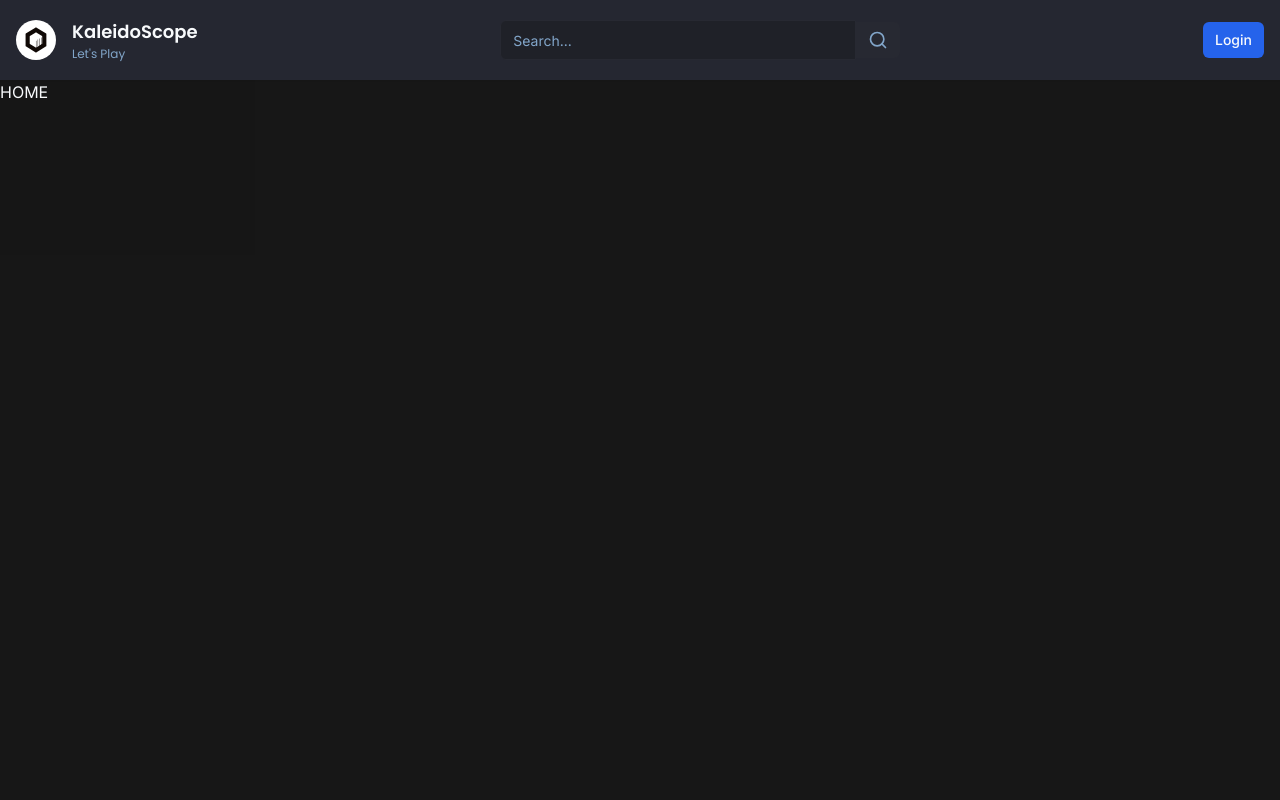
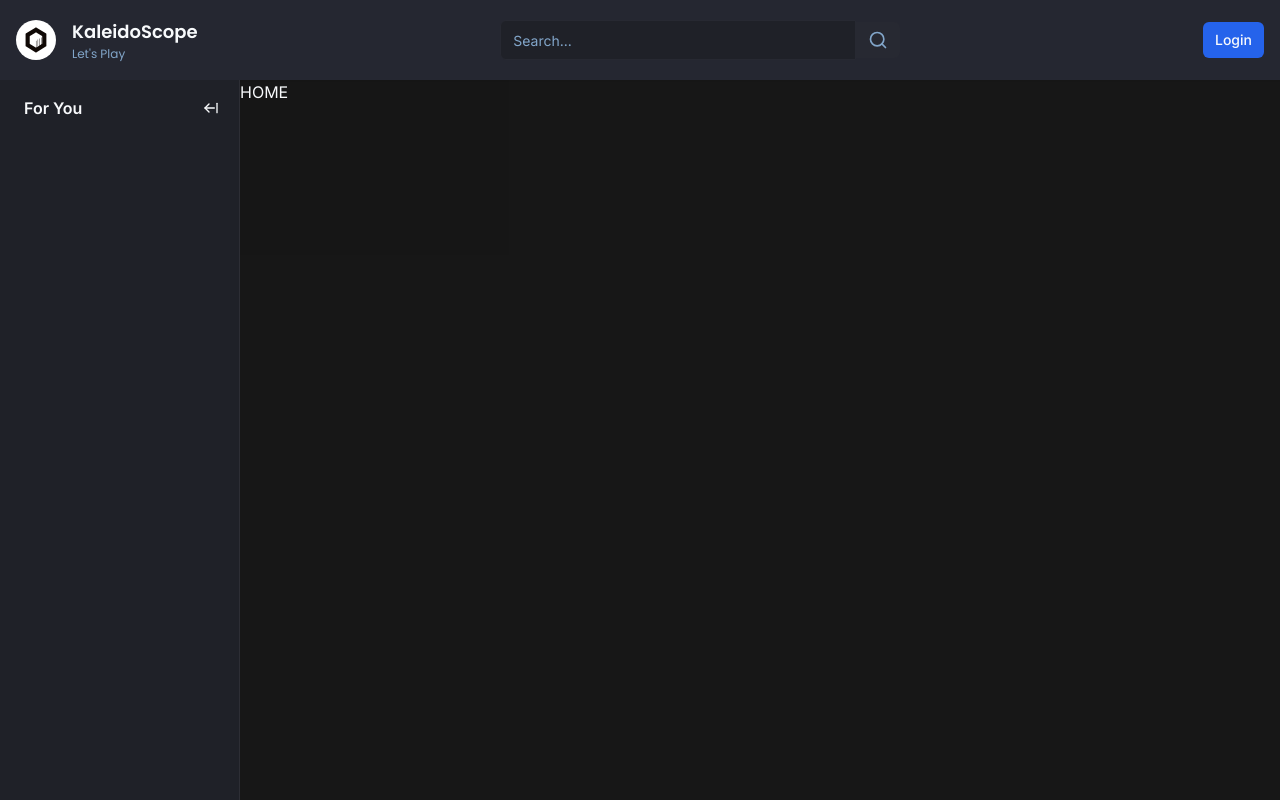
Before and after one commit to ankithacks/kaleido-Scope, a Next.js app: page / in a window 1280 px wide. Built offline with nearby package versions, Linux system fonts and the light colour scheme; no server answers.

Commit message:
added the sidebar files and necessary changes

```diff
--- /dev/null
+++ b/app/(browse)/_components/container.tsx
@@ -0,0 +1,34 @@
+"use client";
+import { cn } from "@/lib/utils";
+import { useSidebar } from "@/store/use-sidebar";
+import React from "react"
+
+import { useEffect } from "react";
+import { useMediaQuery } from "usehooks-ts";
+interface ContainerProps{
+    children: React.ReactNode;
+};
+
+export const Container=({
+    children
+}: ContainerProps)=>{
+    const matches=useMediaQuery("(max-width: 1024px)")
+    const {collapsed, onCollapse, onExpand}=useSidebar((state)=> state)
+    useEffect(() => {
+      if(matches){
+        onCollapse()
+      }
+      else{
+        onExpand()
+      }
+    }, [matches, onCollapse, onExpand])
+
+    return (
+        <div className={cn(
+            "flex-1",
+            collapsed ? "ml-[70px]" :"ml-[70px] lg:ml-60"
+        )}>
+            {children}
+        </div>
+    )
+}
--- /dev/null
+++ b/app/(browse)/_components/sidebar/index.tsx
@@ -0,0 +1,10 @@
+import { Toggle } from "./toggle"
+import { Wrapper } from "./wrapper"
+
+export const SideBar=()=>{
+    return (
+        <Wrapper>
+            <Toggle/>
+        </Wrapper>
+    )
+}
--- /dev/null
+++ b/app/(browse)/_components/sidebar/toggle.tsx
@@ -0,0 +1,42 @@
+"use client";
+
+import { Button } from "@/components/ui/button";
+import { useSidebar } from "@/store/use-sidebar";
+import { ArrowLeftFromLine, ArrowRightFromLine } from "lucide-react";
+import { Hint } from "@/components/hint";
+
+export const Toggle = () => {
+  const { collapsed, onExpand, onCollapse } = useSidebar((state) => state);
+  const label = collapsed ? "Expand" : "Collapse";
+  return (
+    <div>
+      {collapsed && (
+        <div className="hidden lg:flex w-full items-center justify-center pt-4 mb-4">
+          <Hint label={label} side="left" asChild>
+            <Button
+              onClick={onExpand}
+              className="h-auto p-2 ml-auto"
+              variant="ghost"
+            >
+              <ArrowRightFromLine />
+            </Button>
+          </Hint>
+        </div>
+      )}
+      {!collapsed && (
+        <div className="p-3 pl-6 mb-2 flex items-center w-full">
+          <p className="font-semibold text-primary">For You</p>
+          <Hint label={label} side="right" asChild>
+            <Button
+              className="h-auto p-2 ml-auto"
+              variant="ghost"
+              onClick={onCollapse}
+            >
+              <ArrowLeftFromLine className="h-4 w-4" />
+            </Button>
+          </Hint>
+        </div>
+      )}
+    </div>
+  );
+};
--- /dev/null
+++ b/app/(browse)/_components/sidebar/wrapper.tsx
@@ -0,0 +1,19 @@
+"use client";
+import { useSidebar } from "@/store/use-sidebar";
+import { cn } from "@/lib/utils";
+
+interface WrapperProps{
+    children: React.ReactNode;
+};
+
+export const Wrapper=({
+    children
+}:WrapperProps)=>{
+
+    const {collapsed}=useSidebar((state)=>state)
+    return (
+        <aside className={cn("fixed left-0 flex-col w-60 h-full bg-background border-r border-[#2D2E35] z-50", collapsed && "w-[70px]")}>
+            {children}
+        </aside>
+    )
+}
--- a/app/(browse)/layout.tsx
+++ b/app/(browse)/layout.tsx
@@ -1,11 +1,18 @@
 import React from "react";
 import { NavBar } from "./_components/navbar";
+import { SideBar } from "./_components/sidebar";
+import { Container } from "./_components/container";
 
 const BrowseLayout = ({ children }: { children: React.ReactNode }) => {
   return (
     <>
         <NavBar/>
-      <div className="flex h-full pt-20">{children}</div>
+      <div className="flex h-full pt-20">
+        <SideBar/>
+        <Container>
+        {children}
+        </Container>
+      </div>
     </>
   );
 };
--- /dev/null
+++ b/components/hint.tsx
@@ -0,0 +1,28 @@
+import {Tooltip, TooltipContent, TooltipProvider, TooltipTrigger} from "@/components/ui/tooltip"
+
+interface HintProps{
+    label: string;
+    children: React.ReactNode;
+    asChild?: boolean;
+    side?: "top" | "bottom" | "left" | "right";
+    align?: "start" | "center" | "end";
+}
+
+export const Hint=({
+    label, children, asChild, side, align
+}: HintProps)=>{
+    return (
+        <TooltipProvider>
+            <Tooltip delayDuration={0}>
+                <TooltipTrigger asChild={asChild}>
+                    {children}
+                </TooltipTrigger>
+                <TooltipContent className="text-black bg-white" side={side} align={align}>
+                    <p className="font-semibold">
+                        {label}
+                    </p>
+                </TooltipContent>
+            </Tooltip>
+        </TooltipProvider>
+    )
+}
--- /dev/null
+++ b/components/ui/tooltip.tsx
@@ -0,0 +1,30 @@
+"use client"
+
+import * as React from "react"
+import * as TooltipPrimitive from "@radix-ui/react-tooltip"
+
+import { cn } from "@/lib/utils"
+
+const TooltipProvider = TooltipPrimitive.Provider
+
+const Tooltip = TooltipPrimitive.Root
+
+const TooltipTrigger = TooltipPrimitive.Trigger
+
+const TooltipContent = React.forwardRef<
+  React.ElementRef<typeof TooltipPrimitive.Content>,
+  React.ComponentPropsWithoutRef<typeof TooltipPrimitive.Content>
+>(({ className, sideOffset = 4, ...props }, ref) => (
+  <TooltipPrimitive.Content
+    ref={ref}
+    sideOffset={sideOffset}
+    className={cn(
+      "z-50 overflow-hidden rounded-md border bg-popover px-3 py-1.5 text-sm text-popover-foreground shadow-md animate-in fade-in-0 zoom-in-95 data-[state=closed]:animate-out data-[state=closed]:fade-out-0 data-[state=closed]:zoom-out-95 data-[side=bottom]:slide-in-from-top-2 data-[side=left]:slide-in-from-right-2 data-[side=right]:slide-in-from-left-2 data-[side=top]:slide-in-from-bottom-2",
+      className
+    )}
+    {...props}
+  />
+))
+TooltipContent.displayName = TooltipPrimitive.Content.displayName
+
+export { Tooltip, TooltipTrigger, TooltipContent, TooltipProvider }
--- a/package.json
+++ b/package.json
@@ -13,6 +13,7 @@
     "@clerk/themes": "^2.1.19",
     "@prisma/client": "^5.18.0",
     "@radix-ui/react-slot": "^1.1.0",
+    "@radix-ui/react-tooltip": "^1.1.2",
     "class-variance-authority": "^0.7.0",
     "clsx": "^2.1.1",
     "lucide-react": "^0.427.0",
@@ -23,7 +24,9 @@
     "react-dom": "^18",
     "svix": "^1.29.0",
     "tailwind-merge": "^2.4.0",
-    "tailwindcss-animate": "^1.0.7"
+    "tailwindcss-animate": "^1.0.7",
+    "usehooks-ts": "^3.1.0",
+    "zustand": "^4.5.5"
   },
   "devDependencies": {
     "@types/node": "^20",
--- /dev/null
+++ b/store/use-sidebar.ts
@@ -0,0 +1,13 @@
+import {create} from 'zustand';
+
+interface SidebarStore{
+    collapsed: boolean;
+    onExpand: () =>void;
+    onCollapse: ()=> void;
+};
+
+export const useSidebar=create<SidebarStore>((set)=>({
+    collapsed: false,
+    onExpand: () => set(()=>({collapsed:false})),
+    onCollapse: ()=> set(()=>({collapsed:true})),
+}))
```
Also changed, not shown: 1 other file (tests, documents, lock files or other folders).
